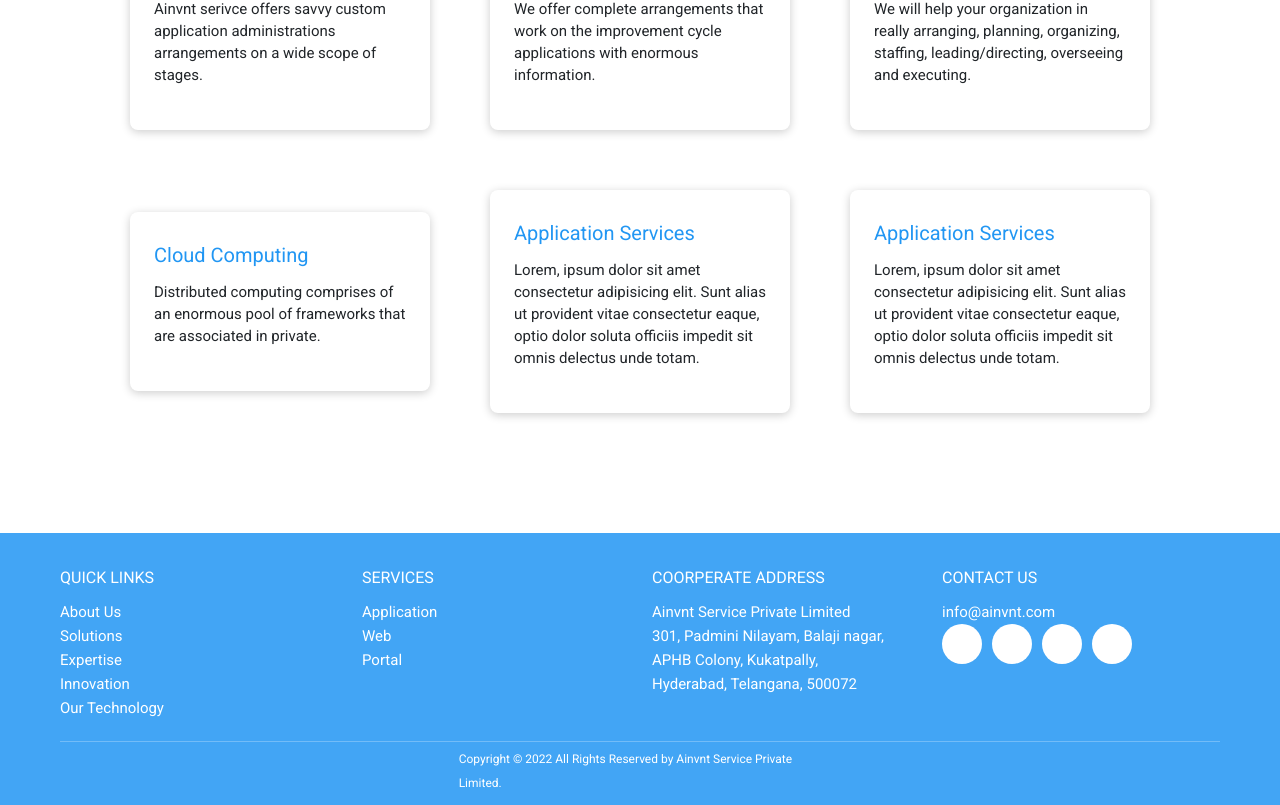
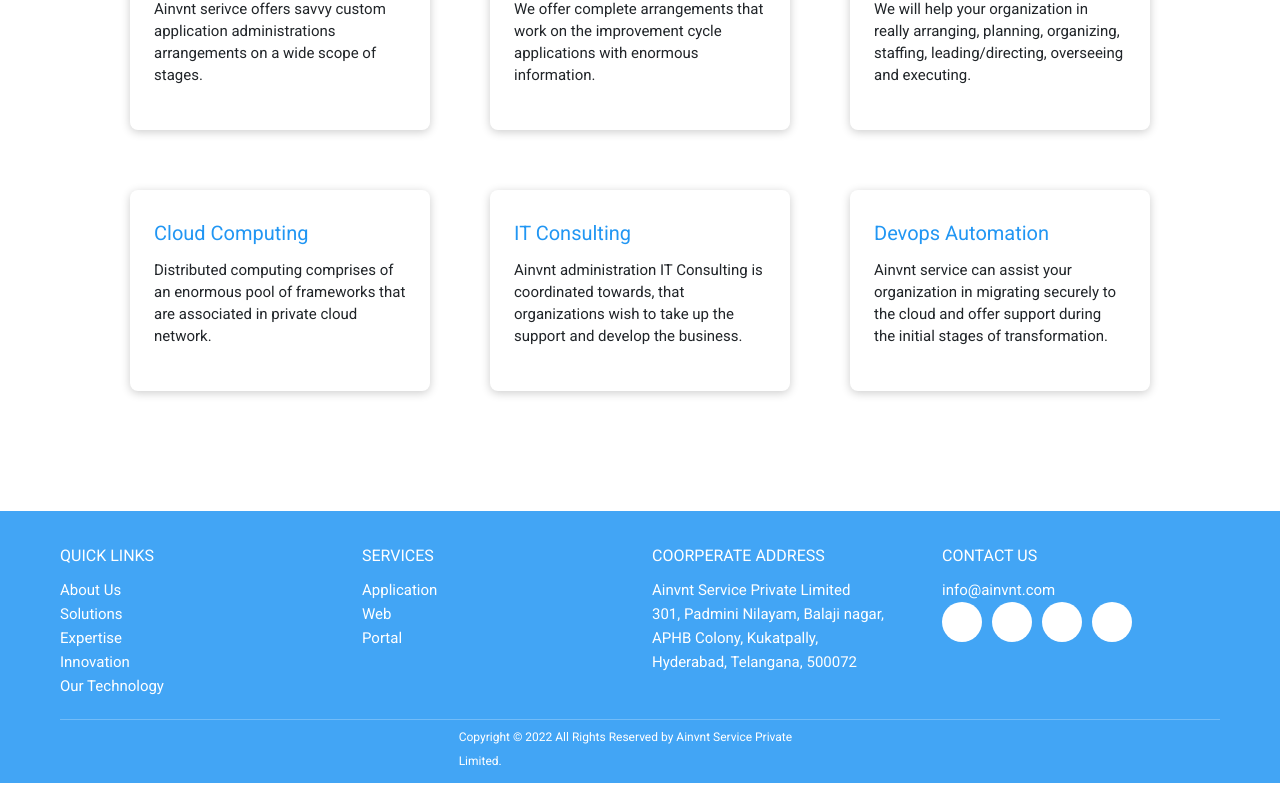
Before and after one commit to ainvnt/web-app, an Angular app: page /home in a window 1280 px wide. Shown: the part 1541-2346 px from the top of the page. After the commit the page ends 2324 px from the top, so only its background shows below. Built offline with nearby package versions, Linux system fonts and the light colour scheme.

Commit message:
content added

```diff
--- a/src/app/body/home/home.component.html
+++ b/src/app/body/home/home.component.html
@@ -20,7 +20,7 @@
         <p class="sec-main-content-title">We provide Sophisticated Strategies.</p>
         <p class="sec-main-content">We are assisting our clients with accomplishing their business centers by
           effectively reallocating their non-center business handle and passing around embraced plans.</p>
-          <p class="sec-small-content">
+        <p class="sec-small-content">
           Established in 2022, Ainvnt Service Pvt Ltd is an exceptionally regarded arrangement supplier situated in
           Hyderabad, India. In this brief time frame we have cut an advantageous specialty for
           ourselves in this profoundly cutthroat market, inferable from the remarkable nature of our item.
@@ -28,7 +28,8 @@
         <p class="sec-small-content">With the best ability in the business, we offer you authentic reasonable
           administrations with genuine client driven approach.</p>
         <p class="sec-small-content">Our Software Development Team is a special combination of involvement and abilities
-          that will assist you with accomplishing the ideal benefit your business needs with settling in high quality.</p>
+          that will assist you with accomplishing the ideal benefit your business needs with settling in high quality.
+        </p>
       </div>
     </div>
   </div>
@@ -40,34 +41,38 @@
     <!-- <div class="col-sm-4"> -->
     <div class="card-main">
       <label for="" class="card-title">Application Services</label>
-      <p class="card-content">Ainvnt serivce offers savvy custom application administrations arrangements on a wide scope of stages.</p>
+      <p class="card-content">Ainvnt serivce offers savvy custom application administrations arrangements on a wide
+        scope of stages.</p>
     </div>
 
     <div class="card-main">
       <label for="" class="card-title">Software Development</label>
-      <p class="card-content">We offer complete arrangements that work on the improvement cycle applications with enormous information.</p>
+      <p class="card-content">We offer complete arrangements that work on the improvement cycle applications with
+        enormous information.</p>
     </div>
 
     <div class="card-main">
       <label for="" class="card-title">Project Management</label>
-      <p class="card-content">We will help your organization in really arranging, planning, organizing, staffing, leading/directing, overseeing and executing.</p>
+      <p class="card-content">We will help your organization in really arranging, planning, organizing, staffing,
+        leading/directing, overseeing and executing.</p>
     </div>
 
     <div class="card-main">
       <label for="" class="card-title">Cloud Computing</label>
-      <p class="card-content">Distributed computing comprises of an enormous pool of frameworks that are associated in private.</p>
-
+      <p class="card-content">Distributed computing comprises of an enormous pool of frameworks that are associated in
+        private cloud network.</p>
     </div>
 
     <div class="card-main">
-      <label for="" class="card-title">Application Services</label>
-      <p class="card-content">Lorem, ipsum dolor sit amet consectetur adipisicing elit. Sunt alias ut provident vitae
-        consectetur eaque, optio dolor soluta officiis impedit sit omnis delectus unde totam.</p>
+      <label for="" class="card-title">IT Consulting</label>
+      <p class="card-content">Ainvnt administration IT Consulting is coordinated towards, that organizations wish to
+        take up the support and develop the business.</p>
     </div>
+
     <div class="card-main">
-      <label for="" class="card-title">Application Services</label>
-      <p class="card-content">Lorem, ipsum dolor sit amet consectetur adipisicing elit. Sunt alias ut provident vitae
-        consectetur eaque, optio dolor soluta officiis impedit sit omnis delectus unde totam.</p>
+      <label for="" class="card-title">Devops Automation</label>
+      <p class="card-content">Ainvnt service can assist your organization in migrating securely to the cloud and offer
+        support during the initial stages of transformation.</p>
     </div>
   </div>
 </div>
```
